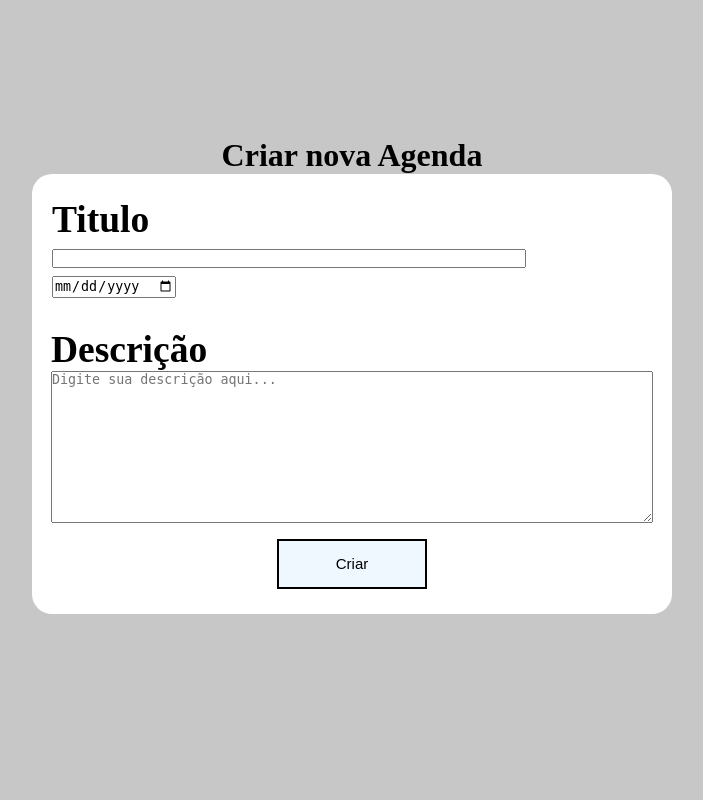
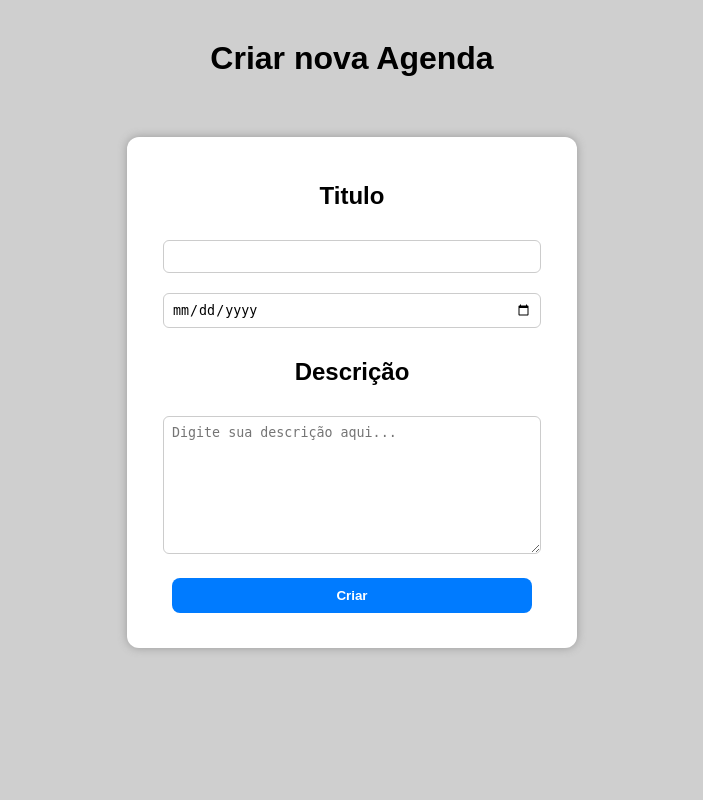
Before and after one commit to PedroZaraETEC/pauloAtividade, a PHP site: page /criarAgenda.php in a window 1280 px wide. Shown: the whole page, without its empty margins (288-991 px from the left). Run offline with PHP 8.4, Linux system fonts and the light colour scheme; the visitor is signed in with stand-in values (Sample User, id 1).

Commit message:
Adição css

```diff
--- a/criarAgenda.php
+++ b/criarAgenda.php
@@ -8,7 +8,6 @@ session_start();
     <meta charset="UTF-8">
     <meta name="viewport" content="width=device-width, initial-scale=1.0">
     <title>Criar agenda</title>
-    <link rel="stylesheet" type="text/css" href="styleAgenda.css">
 </head>
 <body>
     <h1>Criar nova Agenda</h1>
@@ -48,10 +47,52 @@ session_start();
                         alert("CPF ou senha incorretos!");
                     }
             };
-            requisicao.send();
-
         requisicao.send();
 }
     </script>
+
+    <style>
+         body {
+            background-color: #cfcfcf;
+            font-family: Arial, sans-serif;
+            text-align: center;
+        }
+
+        .agendaDiv {
+            background-color: #fff;
+            width: 400px;
+            margin: 60px auto;
+            padding: 25px;
+            border-radius: 12px;
+            box-shadow: 0px 0px 10px #999;
+        }
+
+        h1 {
+            margin-top: 40px;
+        }
+
+        input, textarea {
+            width: 90%;
+            margin: 10px 0;
+            padding: 8px;
+            border: 1px solid #ccc;
+            border-radius: 6px;
+        }
+
+        .submit {
+            background-color: #007bff;
+            color: white;
+            font-weight: bold;
+            cursor: pointer;
+            border: none;
+            border-radius: 8px;
+            padding: 10px 20px;
+            transition: 0.2s;
+        }
+
+        .submit:hover {
+            background-color: #0056b3;
+        }
+    </style>
 </body>
 </html>
--- a/styleAgenda.css
+++ /dev/null
@@ -1,53 +0,0 @@
-* {
-    padding: 0;
-    margin: 0;
-}
-
-body {
-    width: 100vw;
-    height: 100dvh;
-    display: flex;
-    align-items: center;
-    justify-content: center;
-    flex-direction: column;
-    background-color: rgb(199, 199, 199);
-}
-
-.agendaDiv {
-    display: flex;
-    flex-direction: column;
-    justify-content: space-around;
-    align-items: center;
-    background-color: #fff;
-    border-radius: 20px;
-    width: 600px;
-    height: 400px;
-    box-shadow: 0px 0px 10px #0000;
-    padding: 20px;
-    margin-bottom: 50px;
-    font-size: 25px;
-}
-
-.titulo {
-    margin-bottom: 20px;
-
-    & .tituloInput {
-        width: 470px;
-    }
-}
-
-.descricao {
-    & textarea {
-        width: 600px;
-        height: 150px;
-    }
-}
-
-.submit {
-    background-color: aliceblue;
-    width: 150px;
-    height: 50px;
-    border: 2px solid black;
-    font-size: 15px;
-    cursor: pointer;
-}
```
Also changed, not shown: home1.php (+64 -1 lines), inscricao.html (deleted, +0 -40 lines), inscricao.php (added, +113 -0 lines), login.php (+78 -0 lines), style.css (deleted, +0 -83 lines).
